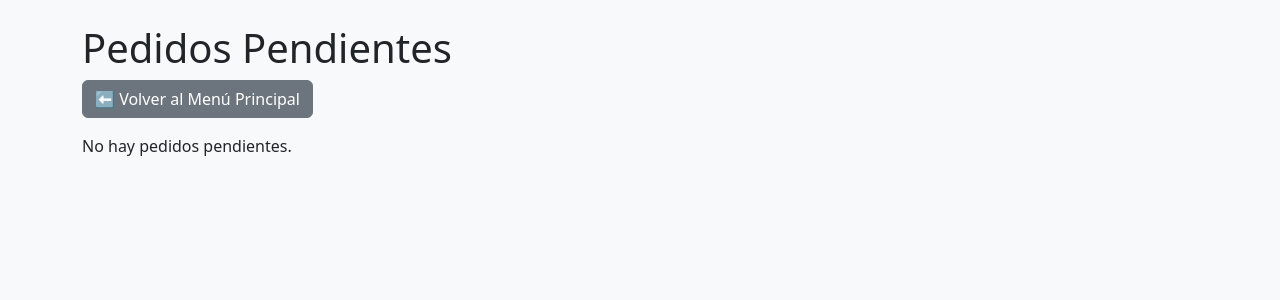
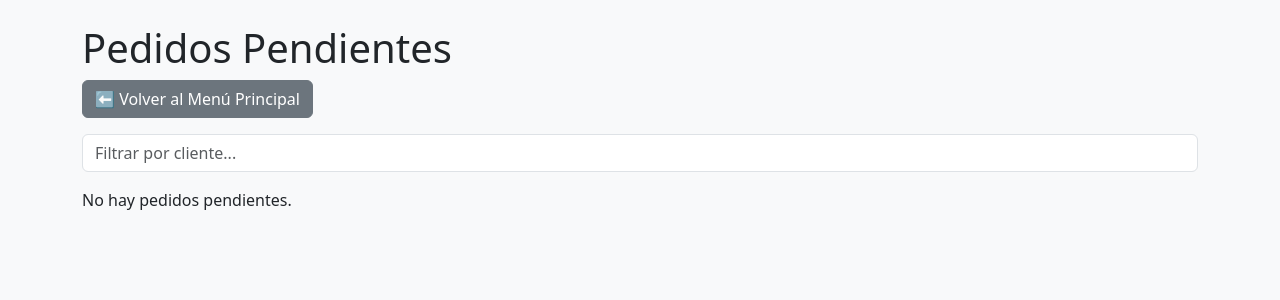
Before and after one commit to cer0uno1/pedidos, a Flask app: page /pendientes in a window 1280 px wide. Shown: the part 56-356 px from the top of the page. Run offline with Flask 3, Linux system fonts and the light colour scheme; data comes from the database, SQL or seed files in the repository; both versions use the stored data as it was after the commit.

Commit message:
Añadidos: Campo de clientes en los pedidos, búsqueda por cliente en los pedidos, entre otros

```diff
--- a/app.py
+++ b/app.py
@@ -69,6 +69,17 @@ def agregar_columna_turno():
         pass
     conn.close()
 
+def agregar_columna_cliente():
+    conn = get_db_connection()
+    try:
+        conn.execute('ALTER TABLE pedidos ADD COLUMN cliente TEXT')
+        conn.commit()
+    except sqlite3.OperationalError:
+        # La columna ya existe
+        pass
+    conn.close()
+
+agregar_columna_cliente()
 agregar_columna_archivado()
 agregar_columna_turno()
 
@@ -88,6 +99,11 @@ def agregar_pedido():
         return redirect(url_for('editar_productos'))
 
     if request.method == 'POST':
+        cliente = request.form.get("cliente", "").strip()
+        if not cliente:
+            flash("Debe ingresar el nombre del cliente", "warning")
+            return redirect(url_for('agregar_pedido'))
+
         cantidades = {str(p['id']): int(request.form.get(f"cantidad_{p['id']}", 0)) for p in productos}
 
         seleccionados = [(p['id'], p['precio'], cantidades[str(p['id'])]) for p in productos if cantidades[str(p['id'])] > 0]
@@ -97,21 +113,26 @@ def agregar_pedido():
             return redirect(url_for('agregar_pedido'))
 
         total = sum(precio * cant for _, precio, cant in seleccionados)
+        fecha = datetime.now().strftime("%Y-%m-%d %H:%M:%S")
 
-        fecha = datetime.now().strftime("%Y-%m-%d %H:%M:%S")
         cur = conn.cursor()
-        cur.execute('INSERT INTO pedidos (fecha, total, estado) VALUES (?, ?, ?)', (fecha, total, "Pendiente"))
+        cur.execute(
+            'INSERT INTO pedidos (fecha, total, estado, cliente) VALUES (?, ?, ?, ?)',
+            (fecha, total, "Pendiente", cliente)
+        )
         pedido_id = cur.lastrowid
 
         for prod_id, precio, cant in seleccionados:
             subtotal = precio * cant
-            cur.execute('INSERT INTO detalle_pedidos (pedido_id, producto_id, cantidad, subtotal) VALUES (?, ?, ?, ?)',
-                        (pedido_id, prod_id, cant, subtotal))
+            cur.execute(
+                'INSERT INTO detalle_pedidos (pedido_id, producto_id, cantidad, subtotal) VALUES (?, ?, ?, ?)',
+                (pedido_id, prod_id, cant, subtotal)
+            )
 
         conn.commit()
         conn.close()
 
-        flash(f"El pedido se realizó correctamente, el total es de ${total:.2f}", "success")
+        flash(f"El pedido de {cliente} se realizó correctamente, total ${total:.2f}", "success")
         return redirect(url_for('pedidos_pendientes'))
 
     conn.close()
@@ -121,7 +142,9 @@ def agregar_pedido():
 def pedidos_pendientes():
     conn = get_db_connection()
 
-    pedidos = conn.execute('SELECT * FROM pedidos WHERE estado = "Pendiente"').fetchall()
+    pedidos = conn.execute(
+        'SELECT id, fecha, total, estado, cliente FROM pedidos WHERE estado = "Pendiente"'
+    ).fetchall()
 
     lista_pedidos = []
     for pedido in pedidos:
@@ -139,6 +162,7 @@ def pedidos_pendientes():
             'fecha': pedido['fecha'],
             'total': pedido['total'],
             'estado': pedido['estado'],
+            'cliente': pedido['cliente'],
             'detalles': detalles,
             'detalles_vacios': len(detalles) == 0,
             'productos_eliminados': productos_eliminados
@@ -147,10 +171,15 @@ def pedidos_pendientes():
     conn.close()
     return render_template('pendientes.html', pedidos=lista_pedidos)
 
+
 @app.route('/pedidos/completar/<int:id>')
 def completar_pedido(id):
     conn = get_db_connection()
-    pedido = conn.execute('SELECT * FROM pedidos WHERE id = ? AND estado = "Pendiente"', (id,)).fetchone()
+    pedido = conn.execute(
+        'SELECT cliente FROM pedidos WHERE id = ? AND estado = "Pendiente"',
+        (id,)
+    ).fetchone()
+
     if pedido is None:
         conn.close()
         flash("Pedido no encontrado o ya completado.", "warning")
@@ -159,7 +188,9 @@ def completar_pedido(id):
     conn.execute('UPDATE pedidos SET estado = "Completado" WHERE id = ?', (id,))
     conn.commit()
     conn.close()
-    flash(f"Pedido #{id} marcado como completado.", "success")
+
+    cliente_nombre = pedido['cliente'] if pedido['cliente'] else "Cliente sin nombre"
+    flash(f"Pedido #{id} de {cliente_nombre} marcado como completado.", "success")
     return redirect(url_for('pedidos_pendientes'))
 
 @app.route('/pedidos/editar/<int:id>', methods=['GET', 'POST'])
@@ -167,6 +198,8 @@ def editar_pedido(id):
     conn = get_db_connection()
 
     productos = conn.execute('SELECT * FROM productos').fetchall()
+    pedido_info = conn.execute('SELECT cliente FROM pedidos WHERE id = ?', (id,)).fetchone()
+    cliente_actual = pedido_info['cliente'] if pedido_info else ""
 
     detalles_actuales = conn.execute('''
         SELECT productos.nombre, detalle_pedidos.producto_id, detalle_pedidos.cantidad
@@ -183,6 +216,11 @@ def editar_pedido(id):
         cantidades_actuales[d['producto_id']] = d['cantidad']
 
     if request.method == 'POST':
+        cliente = request.form.get("cliente", "").strip()
+        if not cliente:
+            flash("Debe ingresar el nombre del cliente", "warning")
+            return redirect(url_for('editar_pedido', id=id))
+
         cantidades = {str(p['id']): int(request.form.get(f"cantidad_{p['id']}", 0)) for p in productos}
         seleccionados = [(p['id'], p['precio'], cantidades[str(p['id'])]) for p in productos if cantidades[str(p['id'])] > 0]
 
@@ -199,7 +237,7 @@ def editar_pedido(id):
             conn.execute('INSERT INTO detalle_pedidos (pedido_id, producto_id, cantidad, subtotal) VALUES (?, ?, ?, ?)',
                          (id, prod_id, cant, subtotal))
 
-        conn.execute('UPDATE pedidos SET total = ? WHERE id = ?', (total, id))
+        conn.execute('UPDATE pedidos SET total = ?, cliente = ? WHERE id = ?', (total, cliente, id))
 
         conn.commit()
         conn.close()
@@ -207,13 +245,21 @@ def editar_pedido(id):
         return redirect(url_for('pedidos_pendientes'))
 
     conn.close()
-    return render_template('editar_pedido.html', id=id, productos=productos, cantidades=cantidades_actuales, productos_eliminados=productos_eliminados)
-
+    return render_template(
+        'editar_pedido.html',
+        id=id,
+        productos=productos,
+        cantidades=cantidades_actuales,
+        productos_eliminados=productos_eliminados,
+        cliente_actual=cliente_actual
+    )
 
 @app.route('/completados')
 def pedidos_completados():
     conn = get_db_connection()
-    pedidos = conn.execute('SELECT * FROM pedidos WHERE estado = "Completado" AND archivado = 0').fetchall()
+    pedidos = conn.execute(
+        'SELECT id, fecha, total, estado, cliente FROM pedidos WHERE estado = "Completado" AND archivado = 0'
+    ).fetchall()
 
     lista_pedidos = []
     for pedido in pedidos:
@@ -231,6 +277,7 @@ def pedidos_completados():
             'fecha': pedido['fecha'],
             'total': pedido['total'],
             'estado': pedido['estado'],
+            'cliente': pedido['cliente'],
             'detalles': detalles,
             'detalles_vacios': len(detalles) == 0,
             'productos_eliminados': productos_eliminados
@@ -294,8 +341,8 @@ def cerrar_dia():
 
     conn = get_db_connection()
     pedidos_completados = conn.execute(
-        'SELECT * FROM pedidos WHERE estado = "Completado" AND archivado = 0 AND fecha LIKE ?', (hoy + '%',)
-    ).fetchall()
+    'SELECT id, fecha, total, cliente FROM pedidos WHERE estado = "Completado" AND archivado = 0 AND fecha LIKE ?', (hoy + '%',)
+).fetchall()
 
     total_dia = sum(p['total'] for p in pedidos_completados)
 
@@ -333,18 +380,18 @@ def confirmar_cierre_dia():
         detalles.append((p, det))
 
     session['cierre_dia'] = {
-        'fecha': hoy,
-        'turno_id': cierre_id,
-        'pedidos': [
-            {
-                'id': p['id'],
-                'fecha': p['fecha'],
-                'total': p['total'],
-                'detalles': [{'nombre': d['nombre'], 'cantidad': d['cantidad'], 'subtotal': d['subtotal']} for d in det]
-            } for p, det in detalles
-        ]
-    }
-
+    'fecha': hoy,
+    'turno_id': cierre_id,
+    'pedidos': [
+        {
+            'id': p['id'],
+            'fecha': p['fecha'],
+            'total': p['total'],
+            'cliente': p['cliente'],  # <--- Agregado aquí
+            'detalles': [{'nombre': d['nombre'], 'cantidad': d['cantidad'], 'subtotal': d['subtotal']} for d in det]
+        } for p, det in detalles
+    ]
+}
     # Aquí archivamos solo pedidos de este turno
     conn.execute('UPDATE pedidos SET archivado = 1 WHERE turno_id = ?', (cierre_id,))
 
@@ -375,6 +422,7 @@ def descargar_excel():
                 rows.append({
                     'Pedido Nro': pedido['id'],
                     'Fecha': pd.to_datetime(pedido['fecha']),
+                    'Cliente': pedido.get('cliente', 'Sin nombre'),  # Agregado campo Cliente
                     'Producto': d['nombre'],
                     'Cantidad': d['cantidad'],
                     'Subtotal': d['subtotal'],
@@ -389,17 +437,18 @@ def descargar_excel():
         total_general = sum(p['total'] for p in pedidos)
 
         last_row = len(df) + 2
-        worksheet.cell(row=last_row, column=5, value="TOTAL GENERAL:")
-        worksheet.cell(row=last_row, column=6, value=total_general)
+        worksheet.cell(row=last_row, column=6, value="TOTAL GENERAL:")
+        worksheet.cell(row=last_row, column=7, value=total_general)
 
         column_widths = {
-    'A': 12,
-    'B': 12,
-    'C': 25,
-    'D': 12,
-    'E': 12,
-    'F': 15
-    }
+            'A': 12,  # Pedido Nro
+            'B': 12,  # Fecha
+            'C': 20,  # Cliente (ancho ajustado)
+            'D': 25,  # Producto
+            'E': 12,  # Cantidad
+            'F': 12,  # Subtotal
+            'G': 15   # Total Pedido
+        }
         for col_letter, width in column_widths.items():
             worksheet.column_dimensions[col_letter].width = width
 
@@ -416,12 +465,12 @@ def descargar_excel():
                     cell.number_format = 'DD/MM/YYYY'
 
                 # Formatear precios con signo $
-                if cell.column_letter in ['E', 'F']:  # Subtotal y Total Pedido
+                if cell.column_letter in ['F', 'G']:  # Subtotal y Total Pedido
                     cell.number_format = '"$"#,##0.00'
 
         # Formato y alineación para fila de total general
-        cell_total_label = worksheet.cell(row=last_row, column=5)
-        cell_total_value = worksheet.cell(row=last_row, column=6)
+        cell_total_label = worksheet.cell(row=last_row, column=6)
+        cell_total_value = worksheet.cell(row=last_row, column=7)
         cell_total_label.alignment = align_center
         cell_total_value.alignment = align_center
         cell_total_value.number_format = '"$"#,##0.00'
--- a/templates/agregar_pedido.html
+++ b/templates/agregar_pedido.html
@@ -14,6 +14,12 @@
 {% endwith %}
 
 <form method="POST" id="pedidoForm">
+
+  <div class="mb-3">
+    <label for="cliente" class="form-label">Nombre del Cliente</label>
+    <input type="text" name="cliente" id="cliente" class="form-control" required>
+  </div>
+
   <table class="table table-bordered">
     <thead>
       <tr>
--- a/templates/editar_pedido.html
+++ b/templates/editar_pedido.html
@@ -6,6 +6,10 @@
 <a href="/" class="btn btn-secondary mb-3">⬅ Volver al Menú Principal</a>
 
 <form method="POST" id="pedidoForm">
+  <div class="mb-3">
+  <label for="cliente" class="form-label">Nombre del Cliente</label>
+  <input type="text" name="cliente" id="cliente" class="form-control" value="{{ cliente_actual }}" required>
+</div>
   <table class="table table-bordered">
     <thead>
       <tr>
--- a/templates/pendientes.html
+++ b/templates/pendientes.html
@@ -5,12 +5,16 @@
 
 <a href="/" class="btn btn-secondary mb-3">⬅ Volver al Menú Principal</a>
 
+<div class="mb-3">
+  <input type="text" id="filtroCliente" class="form-control" placeholder="Filtrar por cliente...">
+</div>
+
 {% if pedidos %}
   {% for p in pedidos %}
   <div class="card mb-3">
-    <div class="card-header">
-      <strong>Pedido #{{ p.id }}</strong> — {{ p.fecha }}
-    </div>
+<div class="card-header">
+  <strong>Pedido #{{ p.id }}</strong> — {{ p.fecha }} — <em>{{ p.cliente }}</em>
+</div>
     <div class="card-body">
       {% if p.productos_eliminados %}
         <p class="text-warning"><em>Algunos productos de este pedido ya no están disponibles.</em></p>
@@ -42,4 +46,13 @@
 {% else %}
   <p>No hay pedidos pendientes.</p>
 {% endif %}
+<script>
+document.getElementById("filtroCliente").addEventListener("input", function() {
+    const filtro = this.value.toLowerCase();
+    document.querySelectorAll(".pedido-card").forEach(card => {
+        const nombreCliente = card.querySelector(".cliente-nombre").textContent.toLowerCase();
+        card.style.display = nombreCliente.includes(filtro) ? "" : "none";
+    });
+});
+</script>
 {% endblock %}
```
Also changed, not shown: templates/cerrar.html (+4 -4 lines), templates/completados.html (+16 -3 lines), pedidos.db (added), 1 other file.
